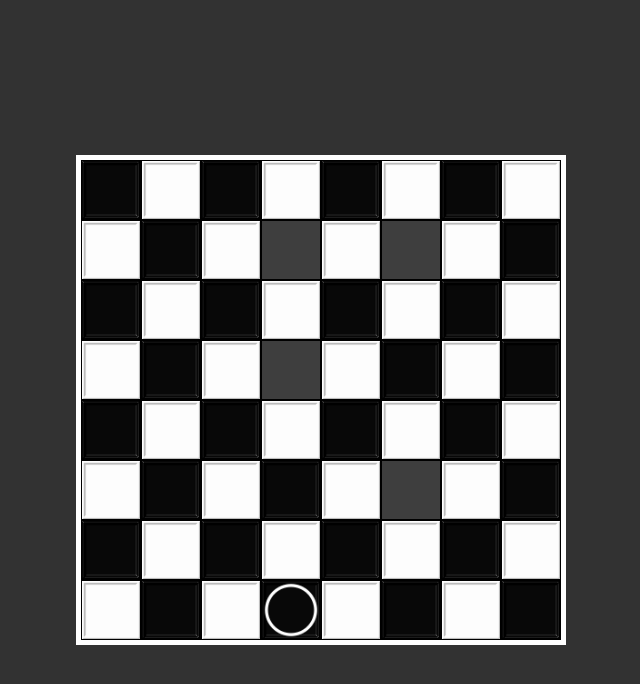
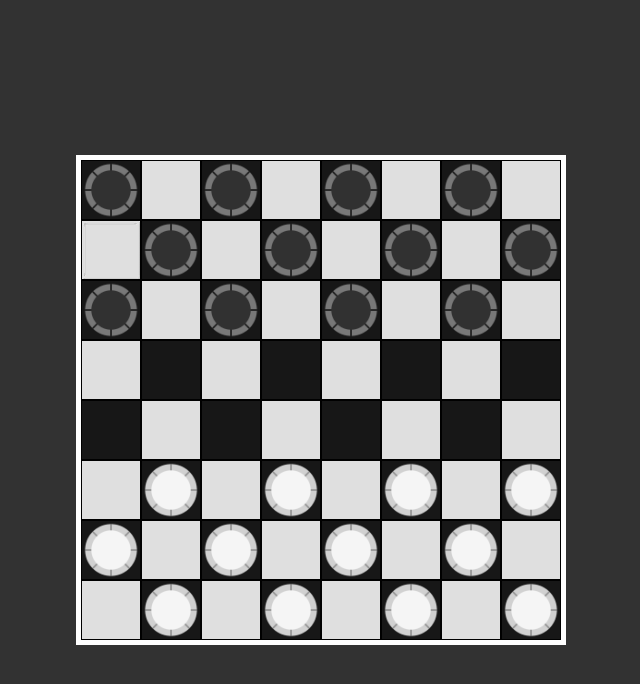
Before and after one commit to ManunGar/CheckersWeb, a plain HTML site: page index.html in a window 1280 px wide. Both pictures are taken after a click on the button "JUGAR". Shown: the whole page, without its empty margins (319-959 px from the left). Drawn offline with Linux system fonts and the light colour scheme.

Commit message:
Style tokens

```diff
--- a/js/index.js
+++ b/js/index.js
@@ -35,14 +35,14 @@ start.onclick = function (){
 */
 
 function generateDesk() {
-    matrixDesk = [[0,0,0,0,0,0,0,0],
-    [0,0,0,2,0,2,0,0],
+    matrixDesk = [[2,0,2,0,2,0,2,0],
+    [0,2,0,2,0,2,0,2],
+    [2,0,2,0,2,0,2,0],
     [0,0,0,0,0,0,0,0],
-    [0,0,0,2,0,0,0,0],
     [0,0,0,0,0,0,0,0],
-    [0,0,0,0,0,2,0,0],
-    [0,0,0,0,0,0,0,0],
-    [0,0,0,1,0,0,0,0]]
+    [0,1,0,1,0,1,0,1],
+    [1,0,1,0,1,0,1,0],
+    [0,1,0,1,0,1,0,1]]
     for(let i=0;i<8;i++){
         for(let j=0; j<8;j++){
             let square = document.createElement('div')
@@ -150,7 +150,7 @@ function generateDesk() {
 }
 let squareList = document.getElementsByClassName('square')
 
-
+//TODO: En los if() colocar los Row para que detecte que no se puede salir del tablero por abajo por que si no da error :/
 function whiteNextMovePath(square){
     /*Coge las posiciones de la ficha para siguientes funciones*/
     row = parseInt(square.getAttribute('row'))
--- a/styles/styleIndex.css
+++ b/styles/styleIndex.css
@@ -22,13 +22,11 @@
 #desk{
     margin: auto;
     display: grid;
-    background-color: white;
     grid-template-rows: repeat(8,60px);
     grid-template-columns: repeat(8,60px);
-    border: 1px solid black;
     width: fit-content;
     height: fit-content;
-    background-image: url(/img/Tablero.jpg);
+    background-image: url(/img/Tablero.png);
     background-size: contain;
 
 }
@@ -47,23 +45,27 @@
     border: 1px solid black;
 }
 .square[type='1'] {
-    /*background-color: rgb(186, 186, 133);*/
-    background-image: url(/img/ficha.png);
+    background-image: url(/img/tokenWhite.png);
     background-size: contain;
 
 }
 .square[type='0.1']{
-    background-color: yellow;
+    background-image: url(/img/tokenWhitePath.png);
+    background-size: contain;
 }
 .square[type='2']{
-    background-color: rgb(62, 62, 62);
+    background-image: url(/img/tokenBlack.png);
+    background-size: contain;
 }
 .square[type='0.2']{
-    background-color: rgb(104, 104, 104);
+    background-image: url(/img/tokenBlackPath.png);
+    background-size: contain;
 }
 .square[type='3.1']{
-    background-color: orange;
+    background-image: url(/img/tokenWhiteQueen.png);
+    background-size: contain;
 }
 .square[type='3.2']{
-    background-color: black;
+    background-image: url(/img/tokenBlackQueen.png);
+    background-size: contain;
 }
```
Also changed, not shown: img/Tablero.png (added), img/tokenBlack.png (added), img/tokenBlackPath.png (added), img/tokenBlackQueen.png (added), img/tokenWhite.png (added), img/tokenWhitePath.png (added), img/tokenWhiteQueen.png (added), 1 other file.
